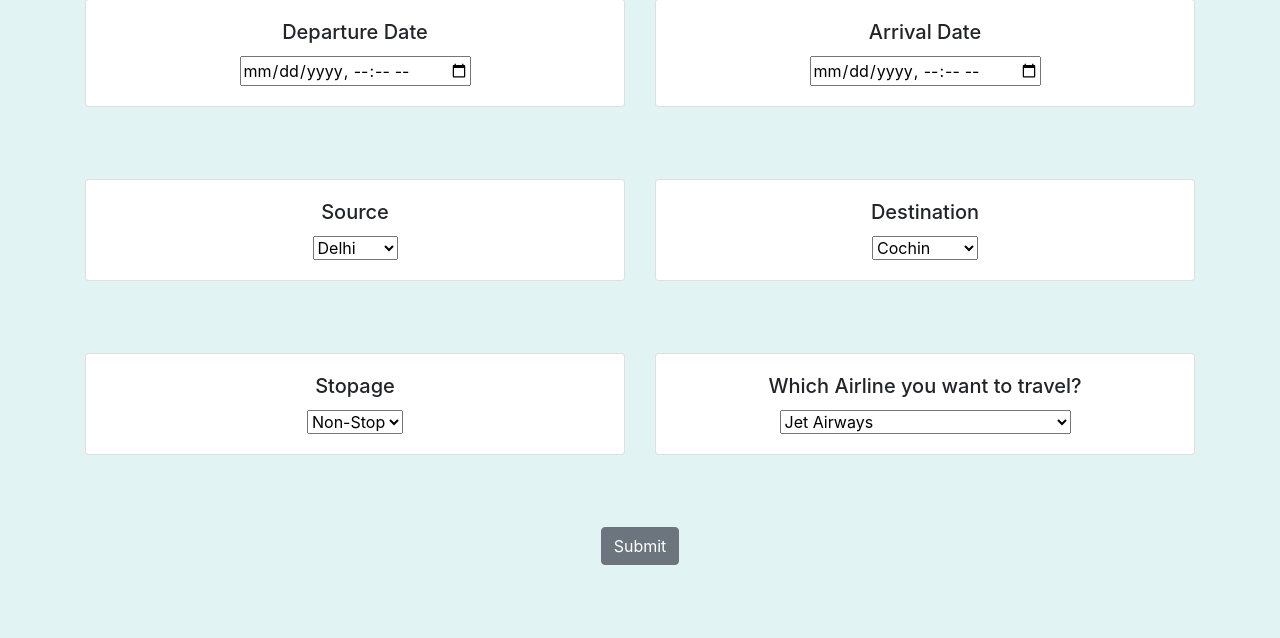
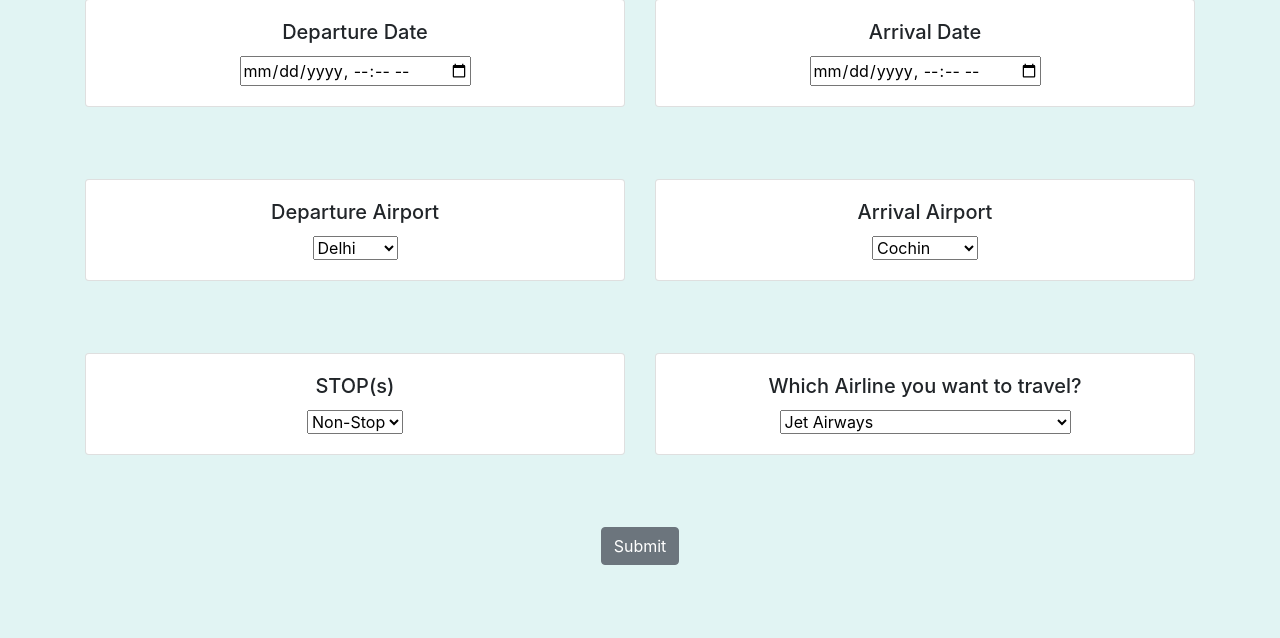
Before and after one commit to RK-Gavallapalli/Fpinr, a Flask app: page / in a window 1280 px wide. Shown: the part 369-1007 px from the top of the page. Run offline with Flask 2, Linux system fonts and the light colour scheme; parts of the project's set-up code (start-up, migrations or seed data) failed here and were passed over; some libraries are stand-ins or nearby versions.

Commit message:
Update FLIGHT.HTML

```diff
--- a/templates/FLIGHT.HTML
+++ b/templates/FLIGHT.HTML
@@ -2,8 +2,8 @@
 
 <head>
     <meta charset="UTF-8">
-    <meta name="viewport" content="width=device-width, initial-scale=1.0">
-    <title>Flight Price Prediction</title>
+    <meta name="viewport" content="width=device-width, initial-scale=2.0">
+    <title>FLIGHT FARE PREDICTION</title>
 
 
     <!-- BootStrap -->
@@ -23,7 +23,7 @@
         <div class="container-fluid">
             <div class="row">
                 <div class="navbar-header col-12 text-center">
-                    <a class="navbar-brand" href="/">FLIGHT PRICE PREDICTION</a>
+                    <a class="navbar-brand" href="/">FLIGHT FARE PREDICTION</a>
                 </div>
                 <div>
                     <img src="https://www.lufthansa.com/content/dam/lh/images/pixels_variations/c-26792747-1413254.transform/lh-dcep-transform-width-1440/img.jpg" style="height: 30vh; width:100vw" />
@@ -75,7 +75,7 @@
                     <div class="card">
                         <div class="card-body">
                             <!-- Source -->
-                            <h5 class="card-title">Source</h5>
+                            <h5 class="card-title">Departure Airport</h5>
                             <select name="Source" id="Source" required="required">
                                 <option value="Delhi">Delhi</option>
                                 <option value="Kolkata">Kolkata</option>
@@ -88,7 +88,7 @@
                 <div class="col-sm-6">
                     <div class="card">
                         <div class="card-body">
-                            <h5 class="card-title">Destination</h5>
+                            <h5 class="card-title">Arrival Airport</h5>
                             <!-- Destination -->
                             <select name="Destination" id="Destination" required="required">
                                 <option value="Cochin">Cochin</option>
@@ -112,7 +112,7 @@
                 <div class="col-sm-6">
                     <div class="card">
                         <div class="card-body">
-                            <h5 class="card-title">Stopage</h5>
+                            <h5 class="card-title">STOP(s)</h5>
                             <!-- Total Stops -->
                             <select name="stops" required="required">
                                 <option value="0">Non-Stop</option>
@@ -164,7 +164,7 @@
 
         <br>
         <br>
-        <p>©2022 RK Gavallapalli </p>
+        <p> ©2022 RK Gavallapalli </p>
 
     </div>
 
```
